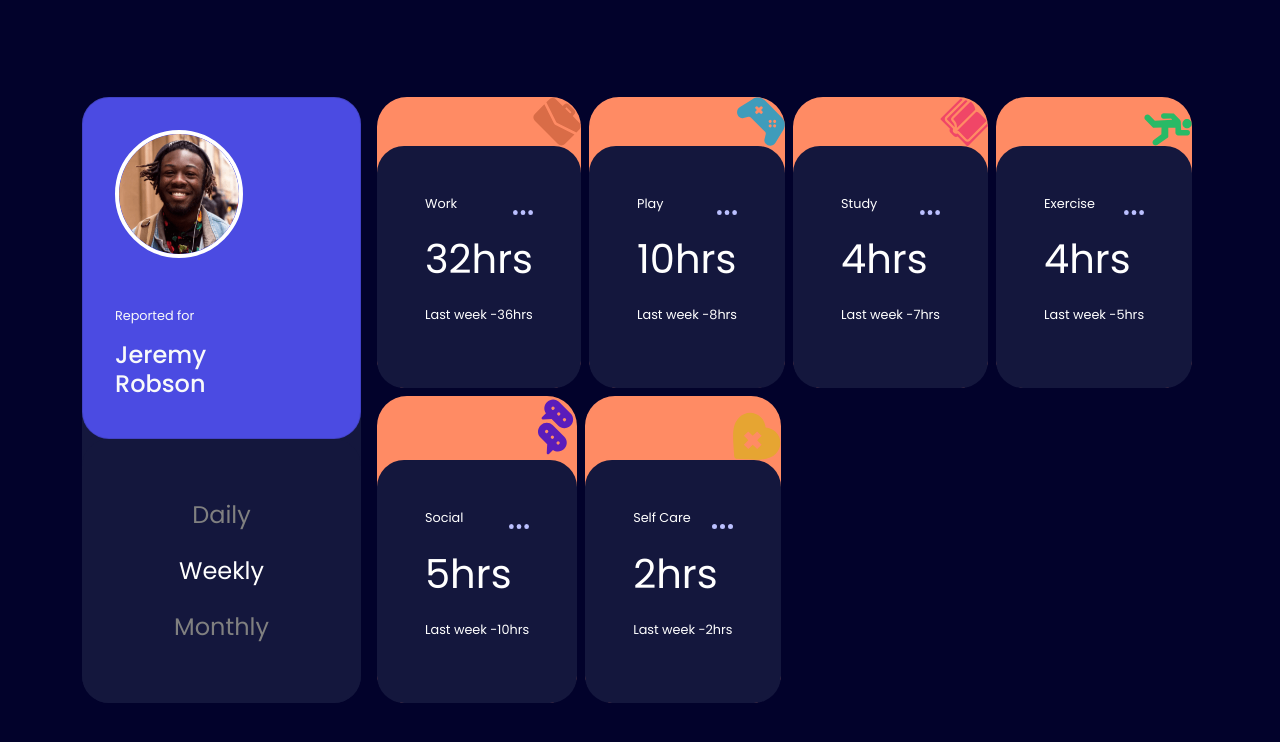
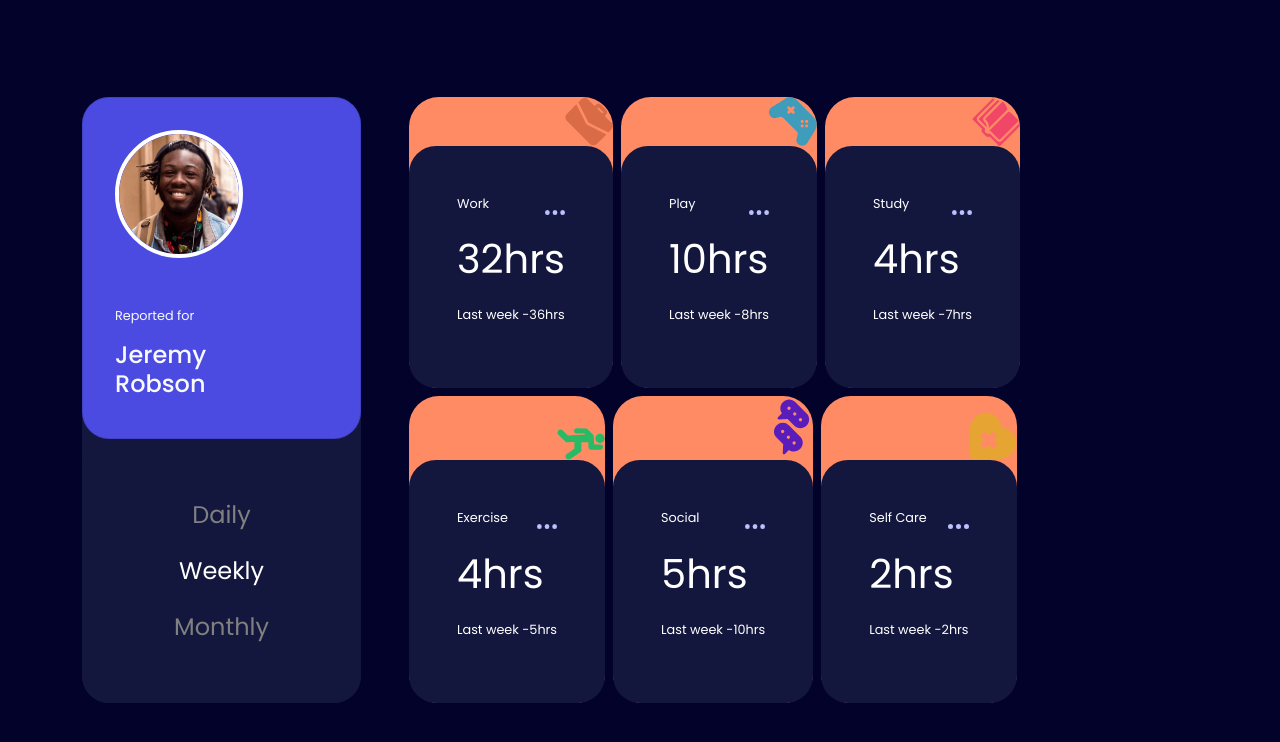
Before and after one commit to AkshitBhatt/Active-states, a website: page index.html in a window 1280 px wide. Drawn offline with nearby package versions, Linux system fonts and the light colour scheme.

Commit message:
Update index.html

```diff
--- a/index.html
+++ b/index.html
@@ -47,7 +47,7 @@
   </head>
   <body>
     <div
-      class="main-container container gap-3 d-flex align-items-center"
+      class="main-container container gap-5 d-flex align-items-center"
     >
       <div class="m-container col-3 d-flex flex-column">
         <div class="card d-flex gap-5">
```
